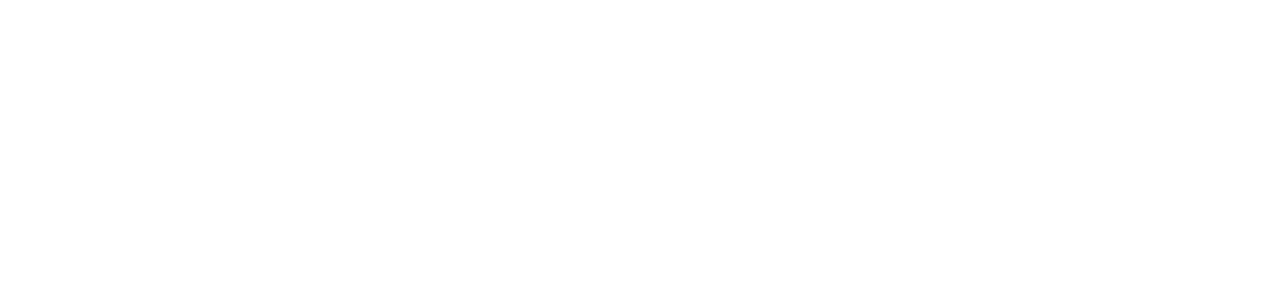
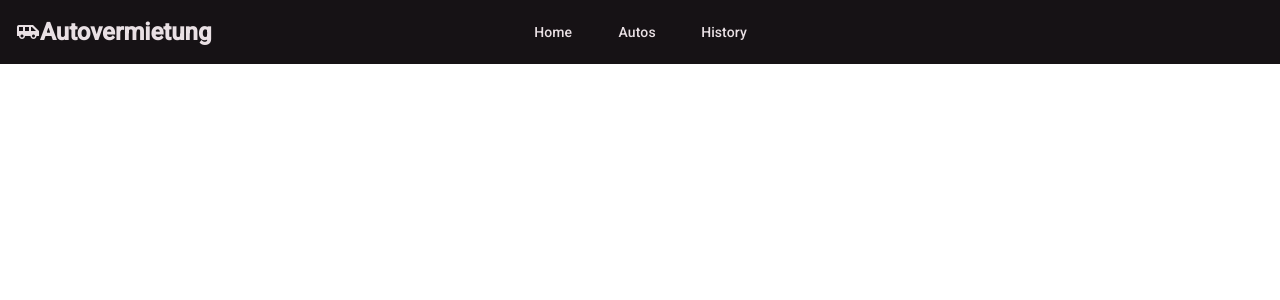
Before and after one commit to BBZ-BL-IT/m426-project-team-autovermietung, an Angular app: page / in a window 1280 px wide. Shown: the top 300 px of the page. Built offline with nearby package versions, Linux system fonts and the light colour scheme.

Commit message:
add navbar

```diff
--- a/src/app/app.component.html
+++ b/src/app/app.component.html
@@ -1 +1,3 @@
+<app-navigation></app-navigation>
+
 <router-outlet></router-outlet>
--- a/src/app/app.module.ts
+++ b/src/app/app.module.ts
@@ -8,6 +8,8 @@
 import { MatButtonModule } from '@angular/material/button';
 import { NavigationComponent } from './components/navigation/navigation.component';
 import { provideAnimationsAsync } from '@angular/platform-browser/animations/async';
+import { MatToolbarModule } from '@angular/material/toolbar';
+import { MatIconModule } from '@angular/material/icon';
 
 @NgModule({
   declarations: [
@@ -19,7 +21,9 @@
     BrowserModule,
     AppRoutingModule,
     MatTableModule,
-    MatButtonModule
+    MatButtonModule,
+    MatToolbarModule,
+    MatIconModule
 
 
   ],
--- a/src/app/components/navigation/navigation.component.css
+++ b/src/app/components/navigation/navigation.component.css
@@ -0,0 +1,36 @@
+.mat-toolbar {
+    display: flex;
+    justify-content: space-between;
+  }
+
+  .navbar-title {
+    display: flex;
+    align-items: center;
+  }
+
+  .logo {
+    height: 40px;
+    margin-right: 8px;
+  }
+
+  .title {
+    font-size: 24px;
+    font-weight: bold;
+  }
+
+  .navbar-nav {
+    position: absolute;
+    left: 50%;
+    transform: translateX(-50%);
+    display: flex;
+    align-items: center;
+  }
+
+  .navbar-nav a {
+    margin: 0 10px;
+  }
+
+  .navbar-login {
+    display: flex;
+    align-items: center;
+  }
--- a/src/app/components/navigation/navigation.component.html
+++ b/src/app/components/navigation/navigation.component.html
@@ -1 +1,33 @@
-<p>navigation works!</p>
+<mat-toolbar>
+    <span class="navbar-title">
+        <mat-icon>airport_shuttle</mat-icon>
+        <span class="title">Autovermietung</span>
+      </span>
+      <span class="navbar-nav">
+        <a mat-button routerLink="/">Home</a>
+        <a mat-button routerLink="/autos">Autos</a>
+        <a mat-button routerLink="/history">History</a>
+      </span>
+      <span class="navbar-login">
+        <!--
+        <div *ngIf="isLoggedIn(); else loginTemplate">
+            <button mat-button [matMenuTriggerFor]="menu">
+              <mat-icon>account_circle</mat-icon>
+              {{ username | uppercase}}
+            </button>
+            <mat-menu #menu="matMenu">
+              <button mat-menu-item (click)="logout()">
+                <mat-icon>logout</mat-icon>
+                <span>Logout</span>
+              </button>
+            </mat-menu>
+          </div>
+          <ng-template #loginTemplate>
+
+            comment -- <a mat-button routerLink="/login">Login</a> -- comment
+
+            <button mat-button (click)="login()">Login</button>
+          </ng-template>
+        -->
+      </span>
+</mat-toolbar>
```
